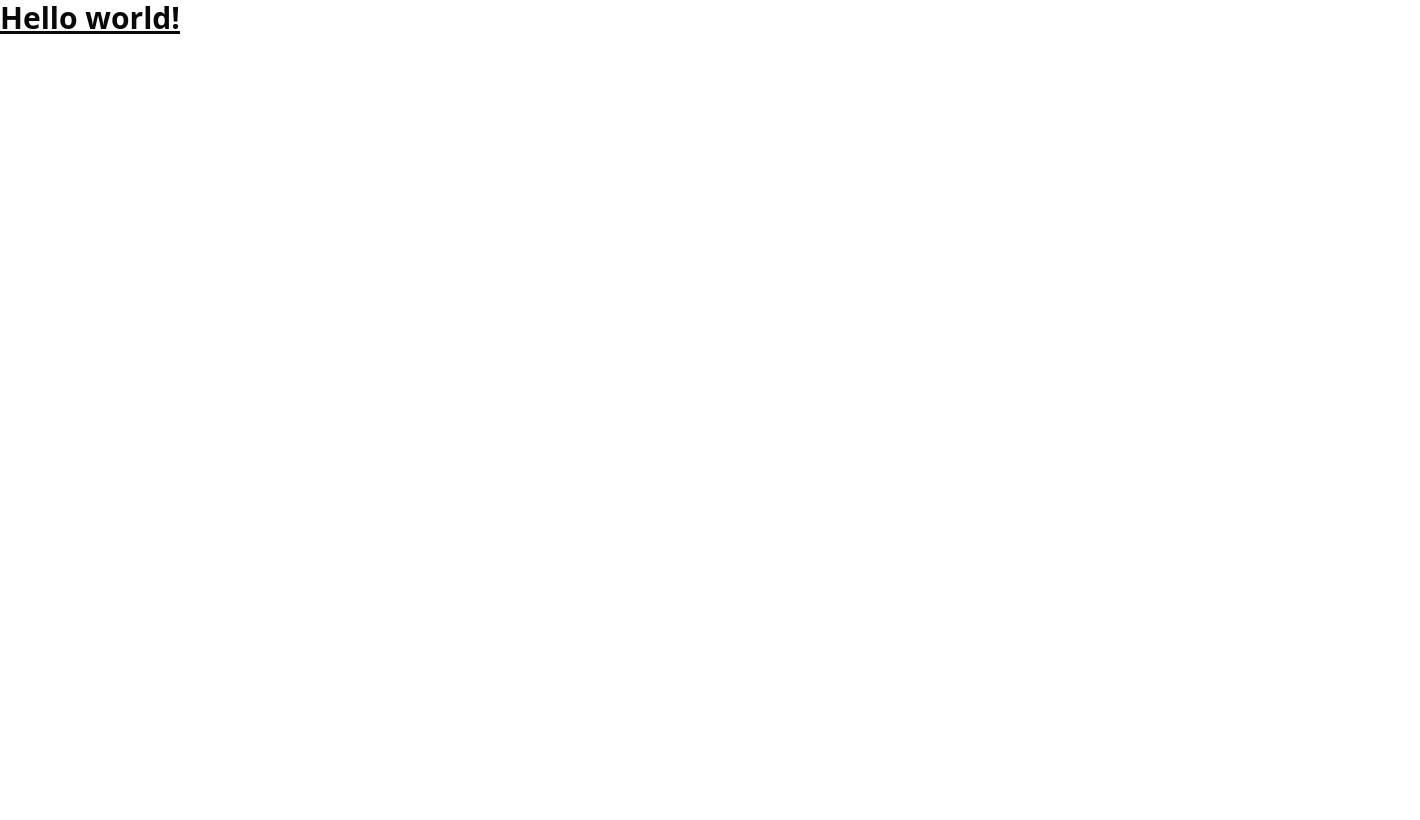
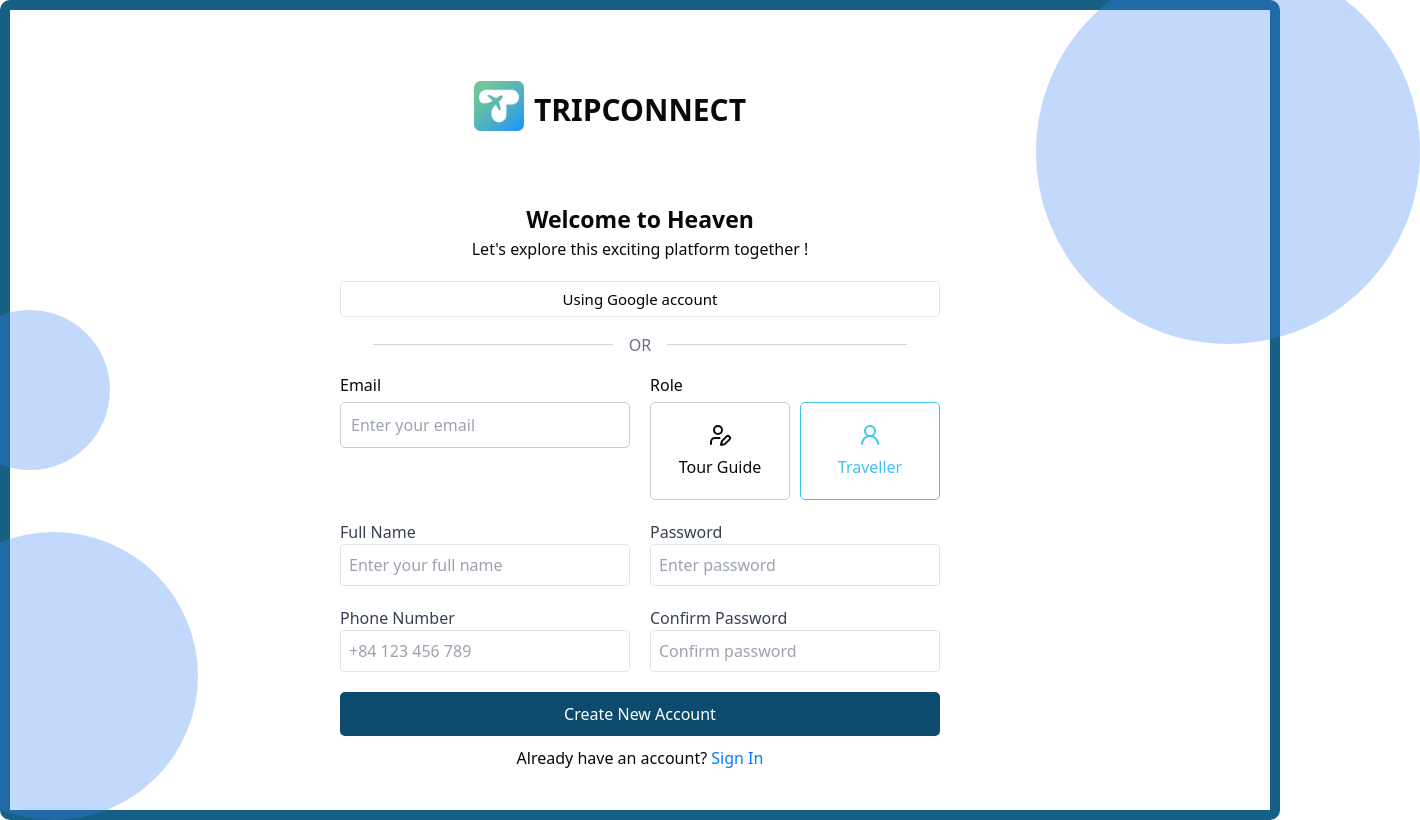
Before and after one commit to CAPSTONE-2-C2SE-02/webapp, a React (Vite) app in the folder client/: page /signup in a window 1280 px wide. Shown: the whole page, 1420 px wide, since content can reach past the window. Built offline with nearby package versions, Linux system fonts and the light colour scheme.

Commit message:
clone new repo

```diff
--- a/client/src/App.tsx
+++ b/client/src/App.tsx
@@ -1,9 +1,18 @@
+import { BrowserRouter as Router, Routes, Route } from "react-router-dom";
+import Login from "./pages/Auth/Login";
+import SignUp from "./pages/Auth/SignUp";
+
 const App = () => {
   return (
-    <h1 className="text-3xl font-bold underline">
-      Hello world!
-    </h1>
-  )
-}
+    <Router>
+      <div className="flex items-center justify-center min-h-screen ">
+        <Routes>
+          <Route path="/" element={<Login />} />
+          <Route path="/signup" element={<SignUp />} />
+        </Routes>
+      </div>
+    </Router>
+  );
+};
 
-export default App
+export default App;
--- /dev/null
+++ b/client/src/components/ui/Auth/AuthForm.tsx
@@ -0,0 +1,44 @@
+import { useState } from "react";
+import { Button } from "@/components/ui/button";
+import { Input } from "@/components/ui/input";
+
+interface AuthFormProps {
+    type: "login" | "signup";
+}
+
+const AuthForm: React.FC<AuthFormProps> = ({ type }) => {
+    const [email, setEmail] = useState("");
+    const [password, setPassword] = useState("");
+
+    const handleSubmit = (e: React.FormEvent) => {
+        e.preventDefault();
+        console.log(type === "login" ? "Logging in..." : "Signing up...");
+    };
+
+    return (
+        <div className="bg-white p-6 rounded-lg shadow-lg w-96 space-y-4">
+            <h2 className="text-2xl font-semibold text-center">
+                {type === "login" ? "Login" : "Sign Up"}
+            </h2>
+            <form onSubmit={handleSubmit} className="space-y-4">
+                <Input
+                    type="email"
+                    placeholder="Email"
+                    value={email}
+                    onChange={(e) => setEmail(e.target.value)}
+                />
+                <Input
+                    type="password"
+                    placeholder="Password"
+                    value={password}
+                    onChange={(e) => setPassword(e.target.value)}
+                />
+                <Button type="submit" className="w-full">
+                    {type === "login" ? "Login" : "Sign Up"}
+                </Button>
+            </form>
+        </div>
+    );
+};
+
+export default AuthForm;
--- a/client/src/hooks/redux.ts
+++ /dev/null
@@ -1,6 +0,0 @@
-import { useDispatch, useSelector } from 'react-redux'
-import type { RootState, AppDispatch } from '@/stores'
-
-// Use throughout your app instead of plain `useDispatch` and `useSelector`
-export const useAppDispatch = useDispatch.withTypes<AppDispatch>();
-export const useAppSelector = useSelector.withTypes<RootState>();
--- a/client/src/index.css
+++ b/client/src/index.css
@@ -30,6 +30,7 @@
     --chart-5: 27 87% 67%;
     --radius: 0.5rem
   }
+
   .dark {
     --background: 240 10% 3.9%;
     --foreground: 0 0% 98%;
@@ -62,7 +63,176 @@
   * {
     @apply border-border outline-ring/50;
   }
+
   body {
     @apply bg-background text-foreground;
+
   }
 }
+
+body {
+  position: relative;
+  background-color: #fff;
+  overflow: hidden;
+  border: 10px solid #166086;
+  /* Màu viền xanh giống hình */
+  border-radius: 10px;
+  /* Bo góc viền */
+}
+
+
+
+/* Hình tròn lớn bên phải */
+.circle-right {
+  position: absolute;
+  width: 350px;
+  height: 350px;
+  background-color: rgba(46, 164, 214, 0.15);
+  border-radius: 50%;
+  right: -120px;
+  top: -30px;
+  z-index: -1;
+}
+
+
+.container {
+  overflow: auto;
+  /* Vẫn có thể cuộn */
+  scrollbar-width: none;
+  /* Ẩn trên Firefox */
+  -ms-overflow-style: none;
+  /* Ẩn trên IE/Edge */
+}
+
+.container::-webkit-scrollbar {
+  display: none
+}
+
+.logoTitle {
+  margin-top: 70px;
+  margin-right: 60px;
+}
+
+.logoTitle .logoText {
+  font-size: 30px;
+  font-weight: 700;
+  margin-top: 7px;
+}
+
+.logoTitle img {
+  width: 50px;
+  height: 50px;
+  margin-right: 10px;
+}
+
+.welcomeText {
+  justify-content: center !important;
+  align-items: center !important;
+}
+
+.welcomeText h3 {
+  font-size: 23px;
+  font-weight: 700;
+  margin-top: 70px;
+}
+
+
+.googleAccount button {
+  border: 1px solid rgba(0, 0, 0, 0.1);
+  border-radius: 5px;
+  background: #fff;
+  color: #000;
+  box-shadow: none;
+}
+
+.googleAccount button:hover {
+  color: #fff;
+  background: #028090;
+
+}
+
+.googleAccount span {
+  font-size: 15px;
+  font-weight: 500;
+}
+
+/* Form */
+.formGrid {
+  display: grid;
+  grid-template-columns: 1fr 1fr;
+  gap: 20px;
+}
+
+.formGroup {
+  display: flex;
+  flex-direction: column;
+}
+
+.formGroup label {
+  margin-bottom: 5px;
+  font-weight: 500;
+}
+
+.formGroup input {
+  padding: 10px;
+  border: 1px solid #ccc;
+  border-radius: 5px;
+}
+
+
+/* Role Selection */
+.roleSelection {
+  display: flex;
+  gap: 10px;
+}
+
+.roleButton {
+  flex: 1;
+  padding: 20px;
+  border: 1px solid #ccc;
+  border-radius: 5px;
+  text-align: center;
+  cursor: pointer;
+  transition: 0.3s;
+  display: flex;
+  flex-direction: column;
+  align-items: center;
+  justify-content: center;
+  gap: 8px;
+}
+
+.roleButton.active {
+  border-color: #42c2f1;
+  color: #42c2f1;
+}
+
+/* Submit Button */
+.signupButton {
+  width: 100%;
+  background-color: #0C4A6E;
+  color: white;
+  padding: 10px;
+  border: none;
+  border-radius: 5px;
+  cursor: pointer;
+  transition: 0.3s;
+}
+
+.signupButton:hover {
+  background-color: #028090;
+}
+
+/* Sign In */
+.signinText {
+  text-align: center;
+  margin-top: 10px;
+}
+
+.signinText a {
+  color: #007bff;
+  text-decoration: none;
+}
+
+.signinText a:hover {
+  text-decoration: underline;
+}
--- a/client/src/main.tsx
+++ b/client/src/main.tsx
@@ -3,15 +3,10 @@ import { createRoot } from 'react-dom/client'
 import './index.css'
 import App from './App.tsx'
 import { BrowserRouter } from "react-router";
-import { Provider } from "react-redux";
-import { store } from "./stores";
 
 createRoot(document.getElementById('root')!).render(
   <StrictMode>
-    <Provider store={store}>
-      <BrowserRouter>
-        <App />
-      </BrowserRouter>
-    </Provider>
+
+    <App />
   </StrictMode>,
 )
--- /dev/null
+++ b/client/src/pages/Auth/Login.tsx
@@ -0,0 +1,11 @@
+import React from "react";
+import AuthForm from "../../components/ui/Auth/AuthForm";
+const Login = () => {
+    return (
+        <div className="flex items-center justify-center h-screen">
+            <AuthForm type="login" />
+        </div>
+    );
+};
+
+export default Login;
--- /dev/null
+++ b/client/src/pages/Auth/SignUp.tsx
@@ -0,0 +1,107 @@
+import { useState } from "react";
+import { Button } from "@/components/ui/button";
+import logo from "../../assets/logo.png";
+import { UserPen } from 'lucide-react';
+import { UserRound } from 'lucide-react';
+
+const SignUp = () => {
+    const [role, setRole] = useState("traveller");
+
+    return (
+
+        <div className="d-flex align-items-center justify-content-center min-h-screen overflow-hidden position-relative h-[100vh]">
+            <div className="container w-[600px] mx-auto overflow-auto max-h-screen h-full">
+                <div className="logoTitle flex mt-5 items-center justify-center ">
+                    <img src={logo} />
+                    <h2 className="logoText" >TRIPCONNECT</h2>
+                </div>
+
+                <div className="welcomeText text-center flex-col items-center flex ">
+                    <h3>Welcome to Heaven</h3>
+                    <span>Let's explore this exciting platform together !</span>
+                </div>
+
+                <div className="googleAccount">
+                    <Button className=" mt-5 flex items-center justify-center w-full">
+                        <span>Using Google account</span>
+                    </Button>
+                </div>
+
+                <div className="flex items-center my-4 justify-center">
+                    <div className=" w-60 border-t border-gray-300"></div>
+                    <span className="mx-4 text-gray-500">OR</span>
+                    <div className="w-60 border-t border-gray-300"></div>
+                </div>
+                <div className="formGrid">
+
+                    <div className="formGroup">
+                        <label>Email</label>
+                        <input type="email" placeholder="Enter your email" />
+                    </div>
+
+                    <div className="formGroup">
+                        <label>Role</label>
+                        <div className="roleSelection">
+                            <div
+                                className={`roleButton ${role === "tourguide" ? "active" : ""}`}
+                                onClick={() => setRole("tourguide")}
+                            >
+                                <UserPen />
+                                Tour Guide
+                            </div>
+                            <div
+                                className={`roleButton ${role === "traveller" ? "active" : ""}`}
+                                onClick={() => setRole("traveller")}
+                            >
+                                <UserRound />
+                                Traveller
+                            </div>
+                        </div>
+                    </div>
+                    <div className="flex flex-col">
+                        <label className="text-gray-700">Full Name</label>
+                        <input type="text" className="border p-2 rounded" placeholder="Enter your full name" />
+                    </div>
+                    <div className="flex flex-col">
+                        <label className="text-gray-700">Password</label>
+                        <input type="password" className="border p-2 rounded" placeholder="Enter password" />
+                    </div>
+                    <div className="flex flex-col">
+                        <label className="text-gray-700">Phone Number</label>
+                        <input type="text" className="border p-2 rounded" placeholder="+84 123 456 789" />
+                    </div>
+                    <div className="flex flex-col">
+                        <label className="text-gray-700">Confirm Password</label>
+                        <input type="password" className="border p-2 rounded" placeholder="Confirm password" />
+                    </div>
+                </div>
+                <button onClick={
+                    () => {
+                        console.log("Sign Up");
+                    }
+                } className="signupButton mt-5">Create New Account</button>
+                {/* Sign In Link */}
+                <p className="signinText mb-5">
+                    Already have an account? <a href="#">Sign In</a>
+                </p>
+
+            </div>
+
+
+            {/* Hình tròn lớn ở góc dưới bên trái */}
+            <div className="absolute bottom-[-10px] left-[-100px] w-72 h-72 bg-blue-500 opacity-30 rounded-full "></div>
+
+            {/* Hình tròn nhỏ hơn bên trái */}
+            <div className="absolute top-[300px] left-[-60px] w-40 h-40 bg-blue-500 opacity-30 rounded-full "></div>
+
+            {/* Hình tròn lớn bên phải */}
+            <div className="absolute top-[-50px] right-[-150px] w-96 h-96 bg-blue-500 opacity-30 rounded-full "></div>
+
+        </div>
+
+
+
+    );
+};
+
+export default SignUp;
--- a/client/src/stores/index.ts
+++ /dev/null
@@ -1,8 +0,0 @@
-import { configureStore } from "@reduxjs/toolkit";
-
-export const store = configureStore({
-  reducer: {},
-});
-
-export type RootState = ReturnType<typeof store.getState>
-export type AppDispatch = typeof store.dispatch
```
Also changed, not shown: client/package.json (+4 -3 lines), client/src/assets/logo.png (added), client/src/config/api.ts (deleted), 1 other file (tests, documents, lock files or other folders).
